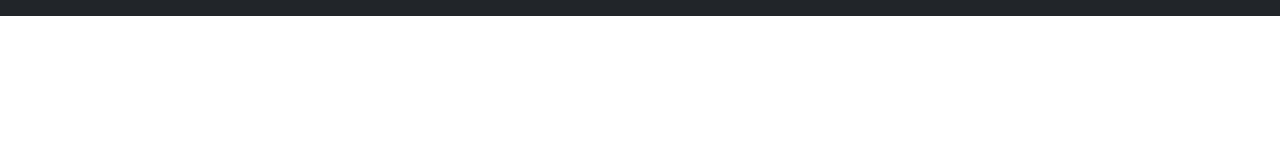
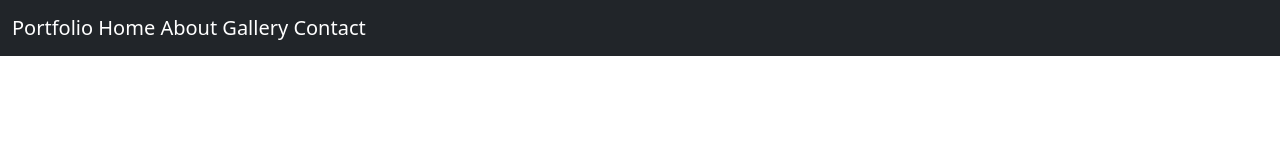
Before and after one commit to ashjmojica/bootstrap, a plain HTML site: page index.html in a window 1280 px wide. Drawn offline with nearby package versions, Linux system fonts and the light colour scheme.

Commit message:
Update index.html

```diff
--- a/index.html
+++ b/index.html
@@ -13,7 +13,11 @@
   </head>
   <body>
 <nav class="navbar bg-dark" data-bs-theme="dark">
+  <div class="container-fluid">
+    <a class="navbar-brand" href="#">Portfolio Home About Gallery Contact</a>
 
+    </div>
+  </div>
 </nav>
 </nav>
 
```
